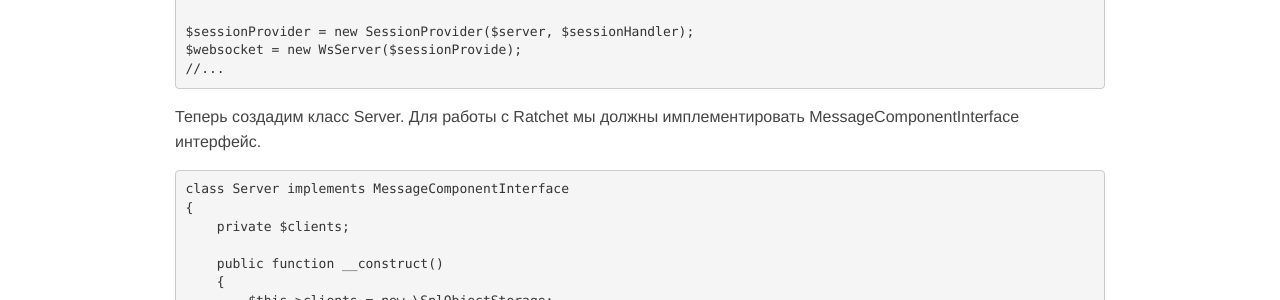
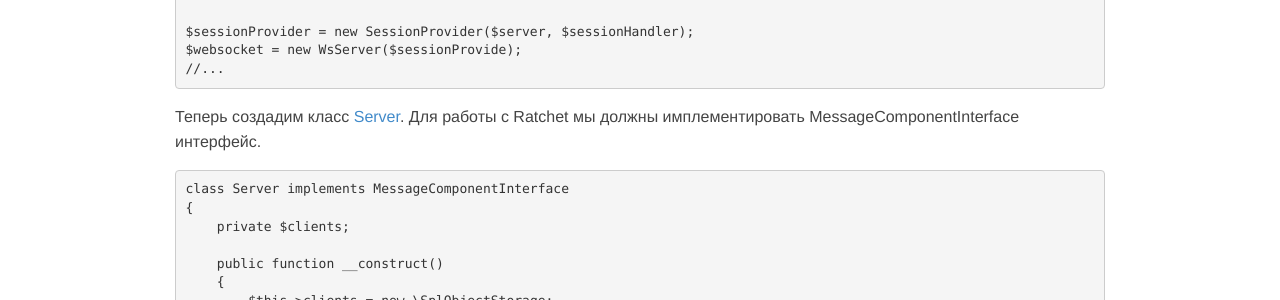
Before and after one commit to toFlash/medv.io, a Jekyll site: the page built from _posts/2014-03-16-create-chat-on-php.md, in a window 1280 px wide and 900 px high, scrolled down 5020 px. Shown: the part 152-452 px from the top of the window. Built offline with Jekyll 4.4.1, drawn with Linux system fonts in a browser that asks for light colours; Markdown is read by kramdown in place of the engine named in the settings; comment, search, counter and statistics services are not loaded; part of the change alters nothing that is shown.

````diff
--- a/_posts/2014-03-16-create-chat-on-php.md
+++ b/_posts/2014-03-16-create-chat-on-php.md
@@ -229,7 +229,7 @@ $websocket = new WsServer($sessionProvide);
 //...
 ```
 
-Теперь создадим класс Server. Для работы с Ratchet мы должны имплементировать MessageComponentInterface интерфейс.
+Теперь создадим класс [Server](https://github.com/elfet/chat/blob/master/src/Server.php). Для работы с Ratchet мы должны имплементировать MessageComponentInterface интерфейс.
 
 <!-- lang: php -->
 ```
````
